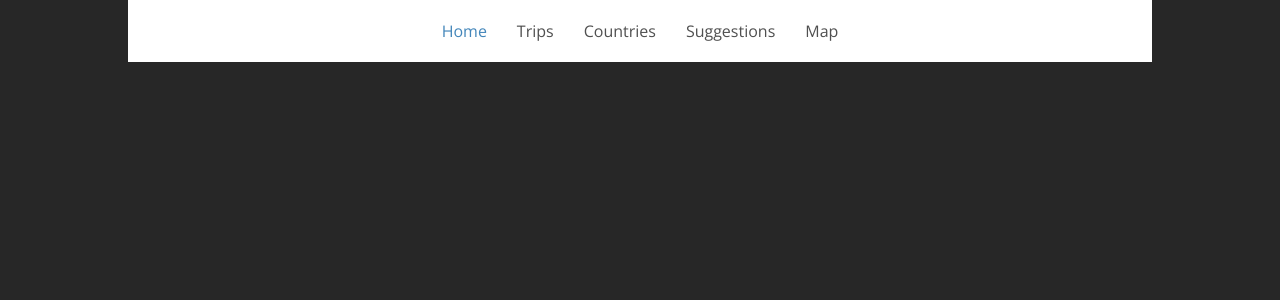
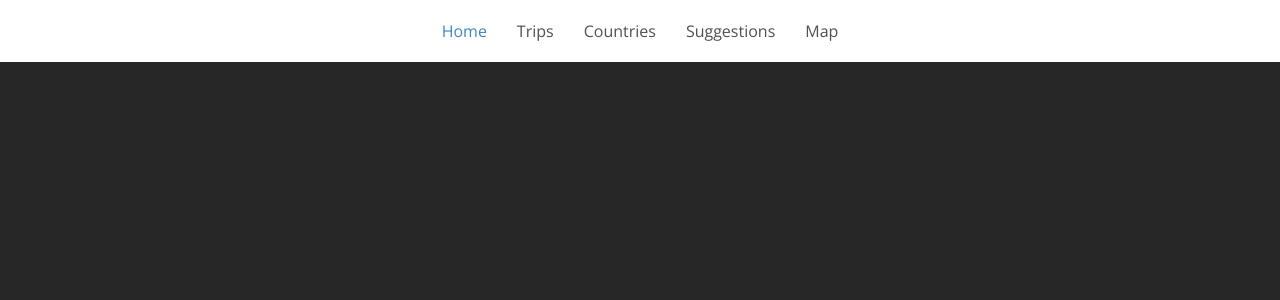
Before and after one commit to chrdina/shells-steps, a React (Create React App) app: page / in a window 1280 px wide. Shown: the top 300 px of the page. Built offline with nearby package versions, Linux system fonts and the light colour scheme; no server answers.

Commit message:
Nav now runs the entire window width

```diff
--- a/src/App.js
+++ b/src/App.js
@@ -32,6 +32,7 @@ function App() {
             </li>
           </ul>
         </div>
+        <div className="content-main">
           <Switch>
             <Route path="/" exact component={Index} />
             <Route path="/trips/" exact component={Trips} />
@@ -40,6 +41,7 @@ function App() {
             <Route path="/countries/:id" component={Country} />
             <Route path="/map" component={Map} />
           </Switch>
+        </div>
 
       </Router>
 
--- a/src/index.css
+++ b/src/index.css
@@ -11,8 +11,6 @@
 body {
   margin: 0;
   padding: 0;
-  margin-left: 10vw;
-  margin-right: 10vw;
   font-family: "Open Sans", sans-serif;
   -webkit-font-smoothing: antialiased;
   -moz-osx-font-smoothing: grayscale;
@@ -23,6 +21,10 @@ code {
     monospace;
 }
 
+.content-main {
+  margin-left: 15vw;
+  margin-right: 15vw;
+}
 
 /* Navbar */
 
@@ -136,7 +138,7 @@ code {
 .hero-containter {
   display: flex;
   width: 100%;
-  height: 80vh;
+  height: 70vh;
   padding-top: 20px;
   padding-bottom: 20px;
 }
```
Lines whose indentation alone changed are shown as unchanged.
